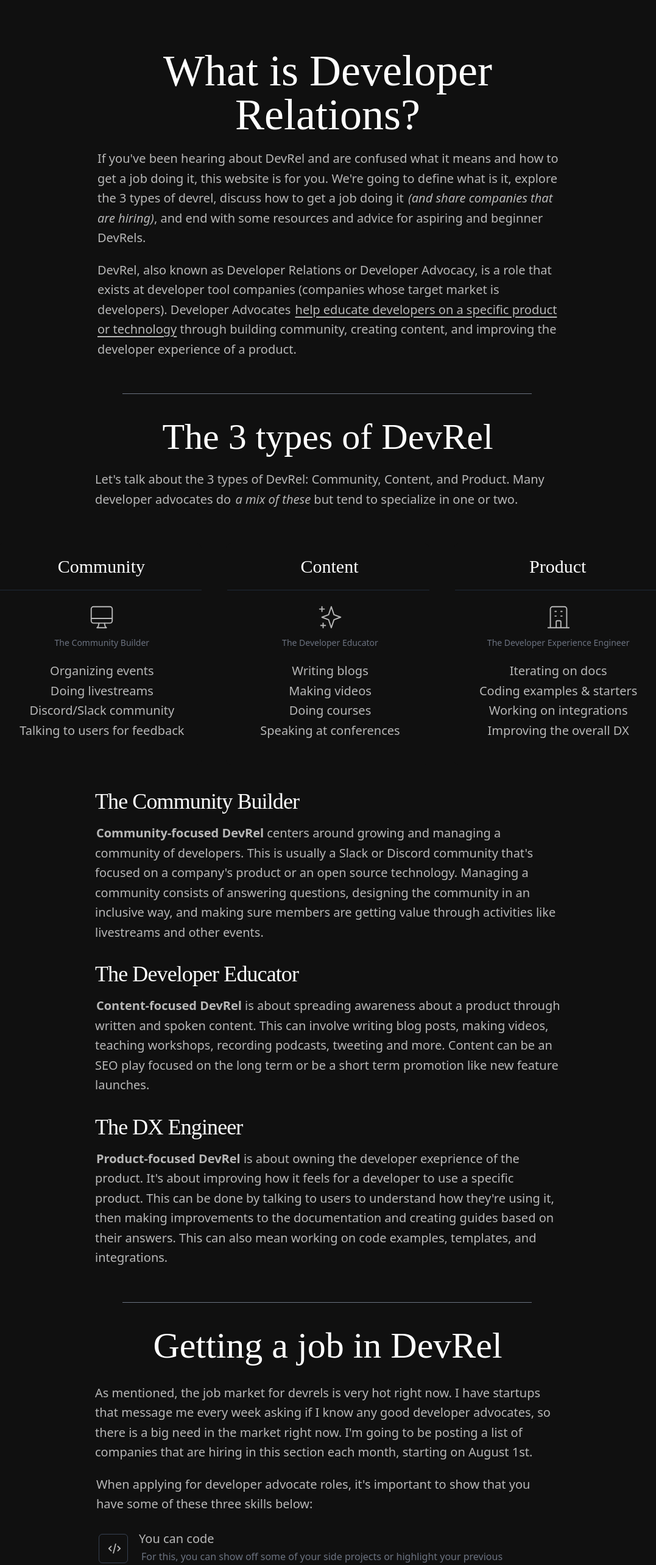
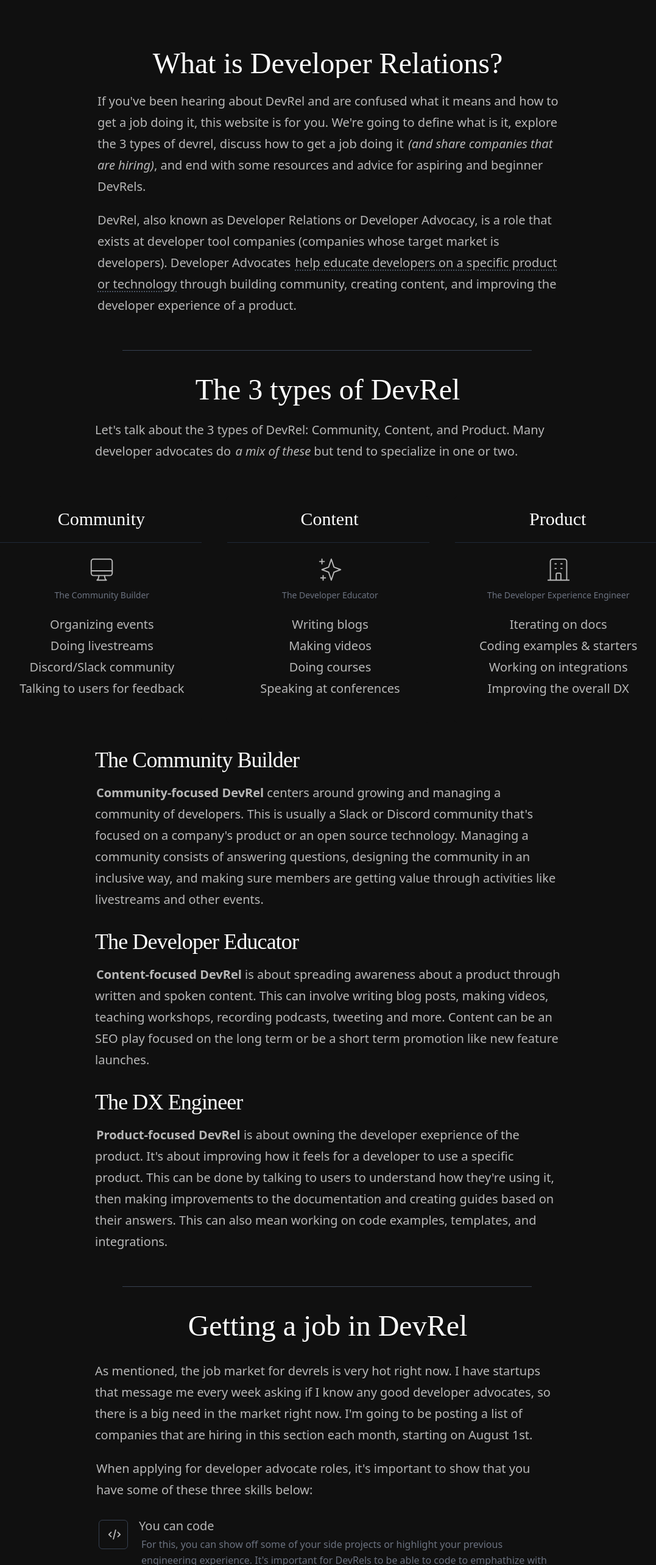
Before and after one commit to Nutlope/whatisdevrel, a Next.js app: page / in a window 1280 px wide. Shown: the top 2566 px of the page at 61% size, without its empty margins (107-1184 px from the left). Built offline with nearby package versions, Linux system fonts and the light colour scheme.

Commit message:
stylistic changes based on advice from Lee

```diff
--- a/components/Advice.js
+++ b/components/Advice.js
@@ -3,8 +3,8 @@
 export default function Advice() {
   return (
     <div className="mx-auto mt-10 max-w-3xl">
-      <div className="mx-auto mt-14 max-w-2xl border-t border-gray-500 pt-6" />
-      <h1 className="mt-4 mb-8 w-full text-center text-5xl sm:text-6xl">
+      <div className="mx-auto mt-14 max-w-2xl border-t border-gray-700 pt-6" />
+      <h1 className="mt-4 mb-8 w-full text-center text-3xl md:text-5xl">
         Advice for DevRels
       </h1>
       <p>
--- a/components/Contributors.js
+++ b/components/Contributors.js
@@ -34,10 +34,10 @@ export default function Contributors() {
   ];
   return (
     <div className="mx-auto mb-10 max-w-5xl px-4 text-center sm:px-6">
-      <div className="mx-auto mt-14 max-w-2xl border-t border-gray-500 py-6 pt-6"></div>
+      <div className="mx-auto mt-14 max-w-2xl border-t border-gray-700 py-6 pt-6"></div>
       <div className="space-y-12">
         <div className="space-y-5 sm:mx-auto sm:max-w-xl sm:space-y-4 lg:max-w-5xl">
-          <h2 className="text-5xl sm:text-6xl">Contributors</h2>
+          <h2 className="text-3xl md:text-5xl">Contributors</h2>
           <p>
             This content has been created and reviewed by the following people.
           </p>
--- a/components/DevRelPillars.js
+++ b/components/DevRelPillars.js
@@ -5,8 +5,8 @@ export default function DevRelPillars() {
   return (
     <>
       <div className="mx-auto max-w-3xl">
-        <div className="mx-auto mt-14 max-w-2xl border-t border-gray-500 pt-6"></div>
-        <h1 className="mt-4 mb-6 w-full text-center text-5xl sm:text-6xl">
+        <div className="mx-auto mt-14 max-w-2xl border-t border-gray-700 pt-6"></div>
+        <h1 className="mt-4 mb-6 w-full text-center text-3xl md:text-5xl">
           The 3 types of DevRel
         </h1>
         <p className="mt-4 mb-4">
--- a/components/Jobs.js
+++ b/components/Jobs.js
@@ -29,8 +29,8 @@ export default function Jobs() {
 
   return (
     <div className="mx-auto mt-10 max-w-3xl">
-      <div className="mx-auto mt-14 max-w-2xl border-t border-gray-500 pt-6"></div>
-      <h1 className="mt-4 mb-8 w-full text-center text-5xl sm:text-6xl">
+      <div className="mx-auto mt-14 max-w-2xl border-t border-gray-700 pt-6"></div>
+      <h1 className="mt-4 mb-8 w-full text-center text-3xl md:text-5xl">
         Getting a job in DevRel
       </h1>
       <p>
--- a/components/Resources.js
+++ b/components/Resources.js
@@ -5,8 +5,8 @@
 export default function Resources() {
   return (
     <div className="mx-auto mt-10 max-w-3xl">
-      <div className="mx-auto mt-14 max-w-2xl border-t border-gray-500 pt-6"></div>
-      <h1 className="mt-4 mb-8 w-full text-center text-5xl sm:text-6xl">
+      <div className="mx-auto mt-14 max-w-2xl border-t border-gray-700 pt-6"></div>
+      <h1 className="mt-4 mb-8 w-full text-center text-3xl md:text-5xl">
         DevRel Resources
       </h1>
       <div className="mt-6 grid gap-16 pt-6 text-center md:grid-cols-2 md:gap-x-5 md:gap-y-12">
--- a/components/Summary.js
+++ b/components/Summary.js
@@ -3,7 +3,7 @@
 export default function Summary() {
   return (
     <div className="mx-auto mt-10 max-w-3xl text-center md:mt-20">
-      <h1 className="text-5xl md:text-7xl">What is Developer Relations?</h1>
+      <h1 className="text-3xl md:text-5xl">What is Developer Relations?</h1>
       <div className="flex">
         <div className="text-left">
           <p className="mt-5 mb-5">
@@ -21,7 +21,7 @@ export default function Summary() {
             DevRel, also known as Developer Relations or Developer Advocacy, is
             a role that exists at developer tool companies (companies whose
             target market is developers). Developer Advocates{" "}
-            <span className="decoration underline underline-offset-4">
+            <span className="underline decoration-gray-600 decoration-dotted underline-offset-4">
               help educate developers on a specific product or technology
             </span>{" "}
             through building community, creating content, and improving the
--- a/styles/globals.css
+++ b/styles/globals.css
@@ -24,4 +24,5 @@ h5 {
 p,
 li {
   font-size: 1.25rem;
+  line-height: 1.75;
 }
```
